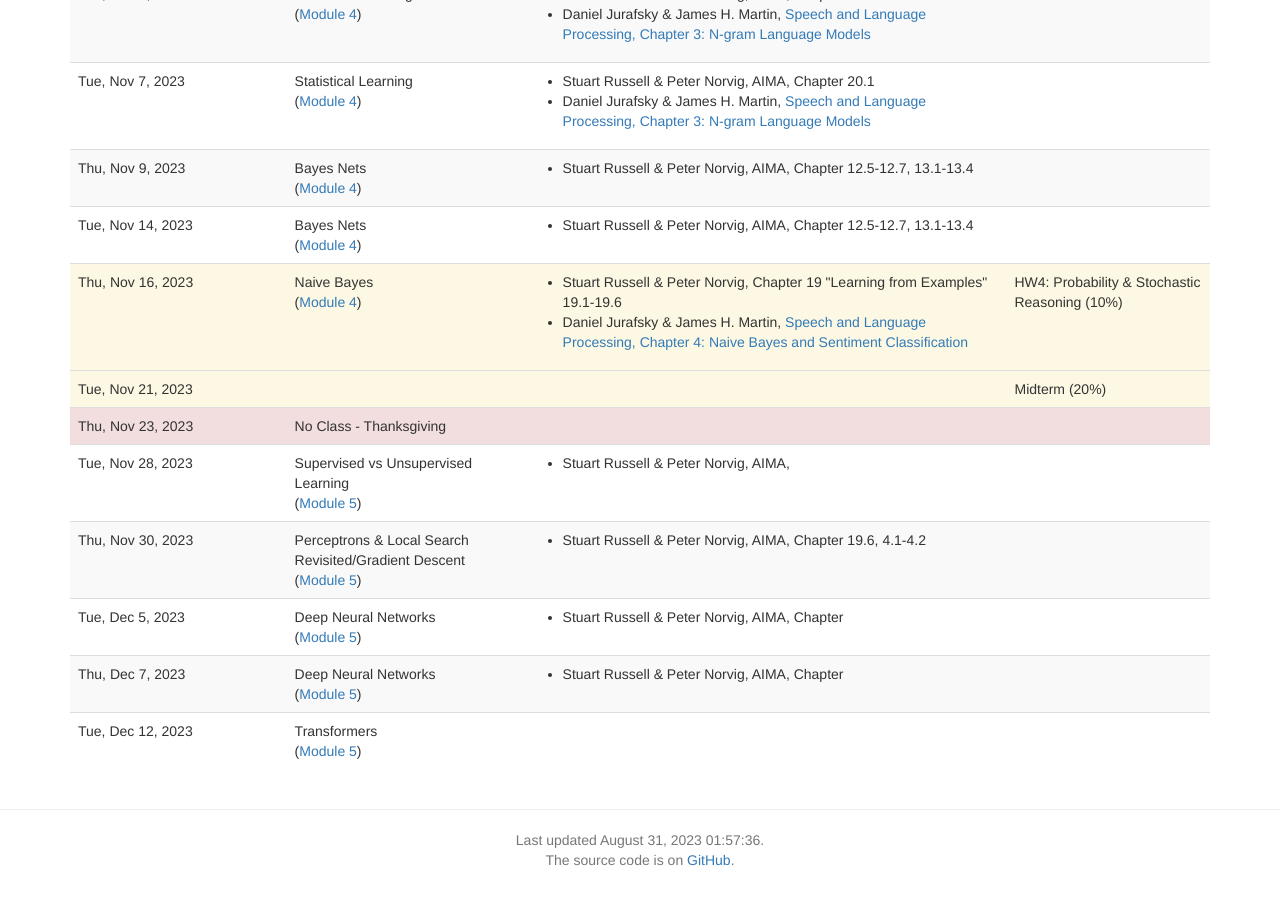
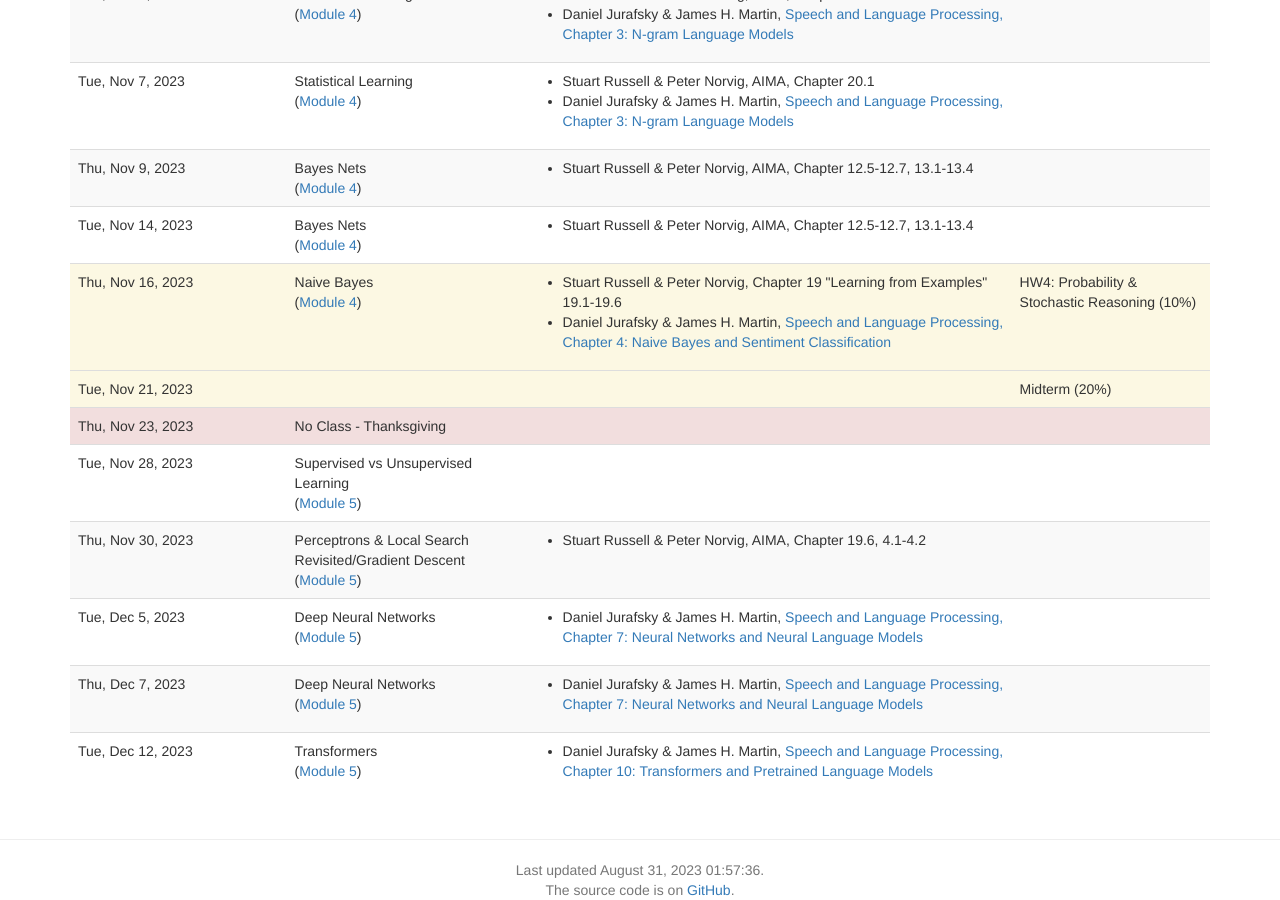
Before and after one commit to lara-martin/Principles-of-AI, a Jekyll site: the page built from lectures.md, in a window 1280 px wide and 900 px high, scrolled down 1231 px. Built offline with Jekyll 4.4.1, drawn with Linux system fonts in a browser that asks for light colours; nearby versions of some CDN libraries; a script that is not in the unit is left out; before the commit the page ends 2101 px from its top, so only the background shows below that.

Commit message:
Update modules.yaml

```diff
--- a/_data/modules.yaml
+++ b/_data/modules.yaml
@@ -275,10 +275,6 @@
       length:
       slides:
       readings:
-        -
-          authors: Stuart Russell & Peter Norvig
-          url:
-          title: AIMA,
     -
       title: Perceptrons & Local Search Revisited/Gradient Descent
       video:
@@ -296,12 +292,18 @@
       slides:
       readings:
         -
-          authors: Stuart Russell & Peter Norvig
-          url:
-          title: AIMA, Chapter
+          authors: Daniel Jurafsky & James H. Martin
+          url: https://web.stanford.edu/~jurafsky/slp3/7.pdf
+          title: "Speech and Language Processing, Chapter 7: Neural Networks and Neural
+Language Models"
     -
       title: Transformers
       video:
       length:
       slides:
       readings:
+        -
+          authors: Daniel Jurafsky & James H. Martin
+          url: https://web.stanford.edu/~jurafsky/slp3/10.pdf
+          title: "Speech and Language Processing, Chapter 10: Transformers and Pretrained
+Language Models"
```
